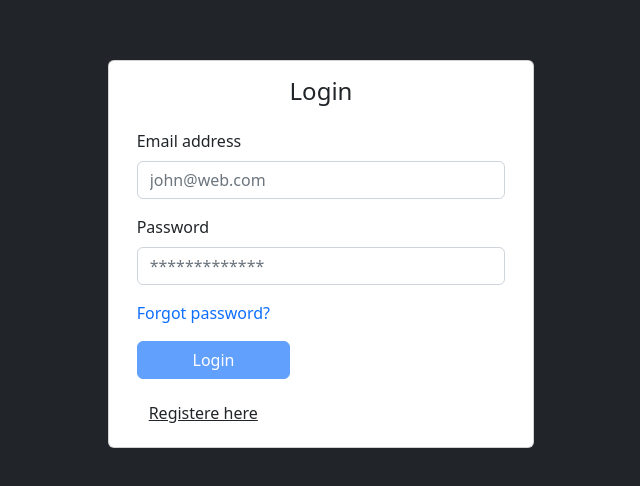
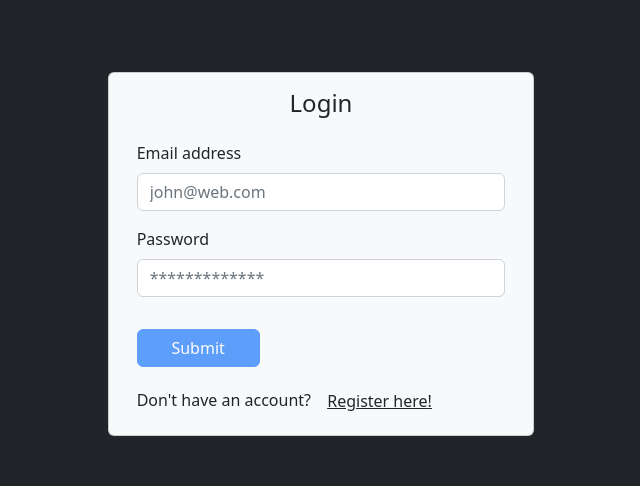
Before and after one commit to ashwinrishipj/UrbanJobs-user, a React (Create React App) app: page / in a window 1280 px wide. Shown: the part 146-632 px from the top of the page, without its empty margins (319-959 px from the left). Built offline with nearby package versions, Linux system fonts and the light colour scheme.

Commit message:
commit for dashboard sidebar

```diff
--- a/package.json
+++ b/package.json
@@ -12,7 +12,7 @@
     "font-awesome": "^4.7.0",
     "jsonwebtoken": "^8.5.1",
     "react": "^18.2.0",
-    "react-bootstrap": "^2.5.0",
+    "react-bootstrap": "^2.7.2",
     "react-dom": "^18.2.0",
     "react-redux": "^8.0.2",
     "react-router-dom": "^6.8.1",
--- a/src/components/DashBoard/Dashboard.js
+++ b/src/components/DashBoard/Dashboard.js
@@ -3,15 +3,20 @@ import SideBar from "./SideBar/SideBar";
 import MainPage from "./MainPage/MainPage";
 
 
-export default function dashboard(){
-    return(
+export default function dashboard() {
+    return (
         <React.Fragment>
-        <div className = "row">
-            <div className="col-4">
+            <div className="container-flui bg-dark update">
+                <div className="container mt-4">
+                    <div className="col-md-3 border-curvy">
                         <SideBar />
                     </div>
-            <div className="col-8">
+                    <div className="col-lg-4">
                         <MainPage />
+                    </div>
+                    <div className="col-md-3">
+                        <chatBar />
+                    </div>
                 </div>
             </div>
         </React.Fragment>
--- a/src/components/DashBoard/SideBar/SideBar.js
+++ b/src/components/DashBoard/SideBar/SideBar.js
@@ -1,5 +1,24 @@
 import React from "react";
+import Button from 'react-bootstrap/Button';
+import Card from 'react-bootstrap/Card';
+
 
 export default function SideBar() {
-    return("sidebar");
+    return (
+        <React.Fragment>
+            <div className="bg-black vh-100">
+                <Card className="bg-black">
+                    {/* <Card.Img variant="top" src="holder.js/100px180" /> */}
+                    <Card.Body>
+                        <Card.Title>Card Title</Card.Title>
+                        <Card.Text>
+                            Some quick example text to build on the card title and make up the
+                            bulk of the card's content.
+                        </Card.Text>
+                        <Button variant="primary">Go somewhere</Button>
+                    </Card.Body>
+                </Card>
+            </div>
+        </React.Fragment>
+    )
 }
--- a/src/components/LandingPage/LandingPage.css
+++ b/src/components/LandingPage/LandingPage.css
@@ -1,5 +1,14 @@
 .update{
-    overflow:hidden !important;
+    overflow: hidden !important;
     min-height: 100vh !important;
     min-width: 100vw !important;
 }
+
+.bg-black{
+    background: #35393d !important;
+    color: whitesmoke !important;
+}
+
+.border-curvy{
+    border-radius: 25px !important;
+}
--- a/src/components/Login/Login.js
+++ b/src/components/Login/Login.js
@@ -4,21 +4,36 @@ import { validateEmailID, validatePassword } from "../../helpers/validateForm/Va
 import './Login.css';
 import currentPage from "../../redux/actions";
 import Card from "react-bootstrap/Card";
-import FetchData from "../../helpers/fetchData";
+import validateLogin from "../../helpers/fetchData";
 
 function Login() {
   let userId = useRef("");
   let userPassword = useRef("");
   const [buttonDisabled, setbuttonDisabled] = useState(true);
+  const [emailError, setemailError] = useState(false);
+  const [passwordError, setpasswordError] = useState(false);
   const dispatch = useDispatch();
 
-  function validateSignIn(e) {
+  async function validateSignIn(e) {
     e.preventDefault();
-    let data = {'email':`${userId.current.value}`, 'password':`${userPassword.current.value}`};
+    let data = { 'email': `${userId.current.value}`, 'password': `${userPassword.current.value}` };
 
     if (!buttonDisabled) {
-      if (FetchData('login',data)) dispatch(currentPage('dashboard')) ;
-      else alert("error please check the credentials");
+      let loginResponse = await validateLogin(data);
+      console.log("response", loginResponse);
+
+      if (loginResponse === true) {
+        dispatch(currentPage('dashboard'));
+      } else {
+        if (loginResponse.includes('email')) {
+          setemailError(true);
+        } else if (loginResponse.includes('password')) {
+          setpasswordError(true);
+        } else {
+          alert("error in server. we are fixing on it. Please try again later...");
+        }
+      }
+
     } else {
       alert("please check your username and password")
     }
@@ -29,11 +44,12 @@ function Login() {
       : setbuttonDisabled(true);
   }
 
+
   return (
     <React.Fragment>
       <div className="container-fluid">
         <div className="row update bg-dark">
-          <Card className="col-lg-4 mx-auto my-auto">
+          <Card className="col-lg-4 mx-auto my-auto bg-light">
             <Card.Body>
               <h4 className="text-center">Login</h4>
               <div className="mb-3 mt-4">
@@ -48,6 +64,7 @@ function Login() {
                   onChange={setUser}
                 />
               </div>
+              {emailError && <p className="text-danger">Email incorrect!. Please Enter a valid Email.</p>}
               <div className="mb-3">
                 <label className="form-label ">
                   Password
@@ -61,18 +78,13 @@ function Login() {
                 />
               </div>
 
-              <div>
-                <a href=";" className="mt-3">
-                  Forgot password?
-                </a>
-              </div>
-
-              <button type="button" disabled={buttonDisabled} className="mt-3 btn btn-primary shadow-none btn-transform col-5" onClick={validateSignIn}>
-                Login
+              {passwordError && <p className="text-danger">password is incorrect. Please enter a valid password.</p>}
+              <button type="button" disabled={buttonDisabled} className="mt-3 btn btn-primary shadow-none btn-transform col-4 text-center" onClick={validateSignIn}>
+                Submit
               </button>
 
               <div className="mt-3">
-                <button className="btn btn-outline shadow-none btn-underline" onClick={() => dispatch(currentPage('register'))}>Registere here </button>
+                <label>Don't have an account?</label> <button className="btn btn-outline shadow-none btn-underline" onClick={() => dispatch(currentPage('register'))}>Register here!</button>
               </div>
             </Card.Body>
           </Card>
--- a/src/helpers/fetchData.js
+++ b/src/helpers/fetchData.js
@@ -1,26 +1,14 @@
 import axios from "axios";
 
-async function validateLogin(data) {
+export default async function validateLogin(data) {
+    let loginResponse;
     await axios.post('http://localhost:3001/user/login', data).then((response) => {
-        if (response.status === 200) return true;
-        else return false;
+        loginResponse = response.data;
     }).catch(error => console.log(error));
+
+    return loginResponse;
 }
 
 function registerUser() {
 
 }
-
-export default function FetchData(type, data) {
-
-    switch (type) {
-        case 'login':
-            return validateLogin(data);
-
-        case 'register':
-            return registerUser(data);
-
-        default:
-            break;
-    }
-}
```
Also changed, not shown: src/components/DashBoard/ChatBar/ChatBar.js (added, +10 -0 lines), src/helpers/ErrorDisplay/ErrorDisplay.js (added, +17 -0 lines), 1 other file (tests, documents, lock files or other folders). Lines whose indentation alone changed are shown as unchanged.
